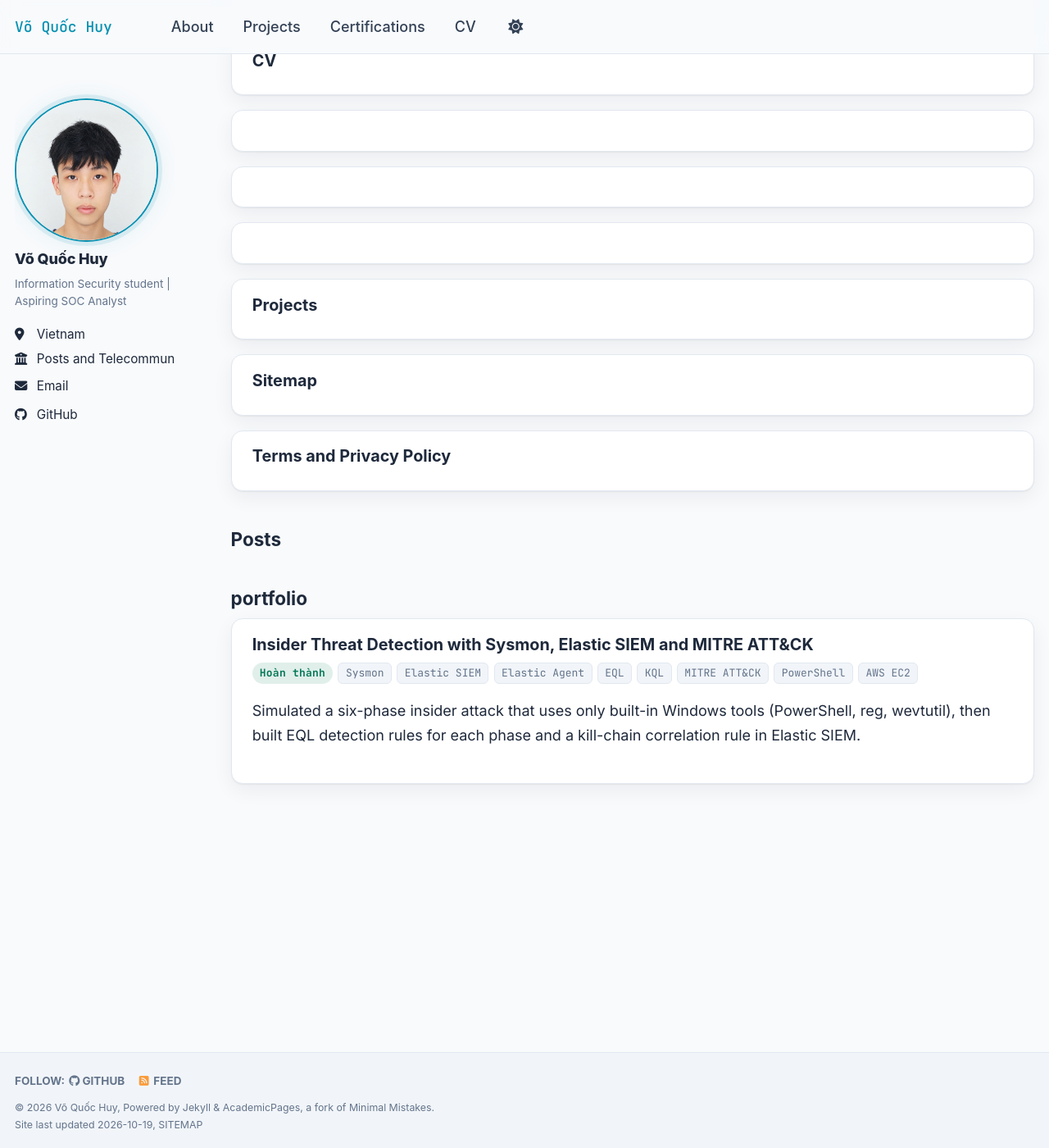
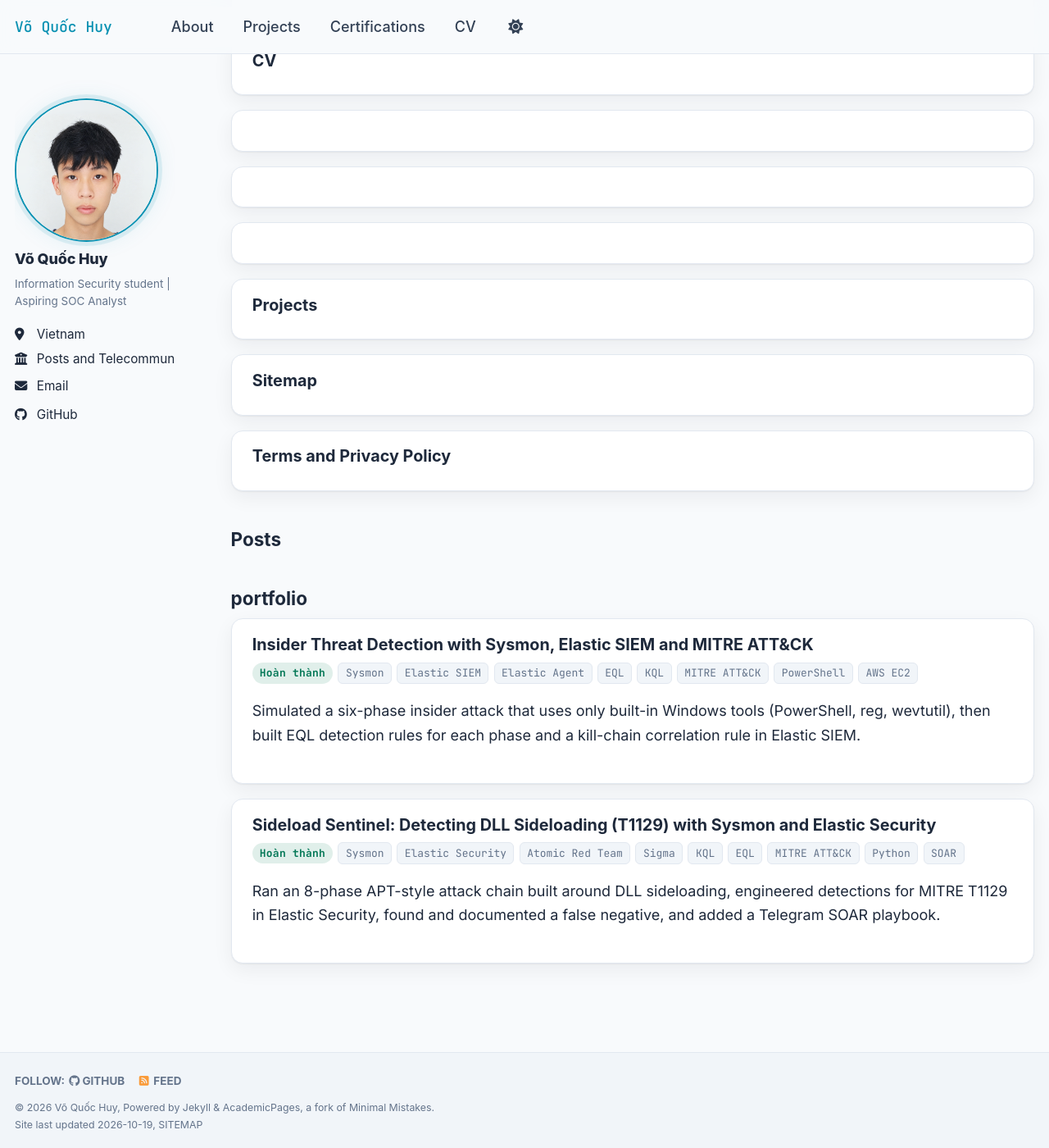
Before and after one commit to huyvo13032005/huyvo13032005.github.io, a Jekyll site: the page built from _pages/sitemap.md, in a window 1280 px wide and 1400 px high, scrolled down 548 px. Shown: the whole window at 82% size. Built offline with Jekyll 4.4.1, drawn with Linux system fonts in a browser that asks for light colours; a style sheet for code colours, icons or effects is not loaded; part of the change alters nothing that is shown.

Commit message:
Add project 2: Sideload Sentinel

````diff
--- a/_pages/cv.md
+++ b/_pages/cv.md
@@ -39,6 +39,12 @@ Projects
   * Wrote EQL detection rules and KQL hunt queries for each phase, mapped to MITRE ATT&CK, plus a kill-chain correlation rule (same host and user, ordered sequence, 2h window)
   * Tuned each rule with exclusions and negative tests to reduce false positives
   * [Write-up]({{ base_path }}/portfolio/01-insider-threat-detection/) · [GitHub](https://github.com/huyvo13032005/Insider-PowerShell-Detection)
+* **Sideload Sentinel: Detecting DLL Sideloading (T1129) with Sysmon and Elastic Security** (course project, PTIT, 2026)
+  * Ran an 8-phase APT-style attack chain (phishing, DLL sideloading, persistence, C2, exfiltration) in a Kali / Windows 10 / Elastic Cloud lab
+  * Engineered KQL, Sigma and EQL detections for MITRE T1129 from Sysmon image-load and file-create telemetry; validated a real Elastic alert
+  * Identified a false negative (signed system DLL from System32) and proposed tuning on signer, parent process and file age
+  * Built a Flask webhook to Telegram SOAR playbook (alert to notification in under 5 seconds in the lab)
+  * [Write-up]({{ base_path }}/portfolio/02-sideload-sentinel-t1129/) · [GitHub](https://github.com/huyvo13032005/sideload-sentinel)
 
 Contact
 ======
--- /dev/null
+++ b/_portfolio/02-sideload-sentinel-t1129.md
@@ -0,0 +1,167 @@
+---
+title: "Sideload Sentinel: Detecting DLL Sideloading (T1129) with Sysmon and Elastic Security"
+excerpt: "Ran an 8-phase APT-style attack chain built around DLL sideloading, engineered detections for MITRE T1129 in Elastic Security, found and documented a false negative, and added a Telegram SOAR playbook."
+collection: portfolio
+status: done
+tools: ["Sysmon", "Elastic Security", "Atomic Red Team", "Sigma", "KQL", "EQL", "MITRE ATT&CK", "Python", "SOAR"]
+order: 2
+---
+
+**Detection Engineering lab · Windows endpoint · Course project at PTIT**
+
+[GitHub repository](https://github.com/huyvo13032005/sideload-sentinel) · [Detection rules](https://github.com/huyvo13032005/sideload-sentinel/tree/main/detection-rules) · [SOAR scripts](https://github.com/huyvo13032005/sideload-sentinel/tree/main/soar) · [ATT&CK Navigator layer](https://github.com/huyvo13032005/sideload-sentinel/blob/main/mitre-navigator/layer.json)
+
+## Overview
+
+DLL sideloading lets an attacker run code inside a legitimate, trusted process instead of dropping a new executable that antivirus would flag. In MITRE ATT&CK this behavior is **T1129 - Shared Modules** (Execution). It is hard to catch with simple process-name or signature rules, because the process is legitimate and the DLL can even be validly signed.
+
+This project takes that single technique and follows it end to end: simulate it inside a realistic attack chain, work out which telemetry exposes it, write and validate detection logic in Elastic Security, then measure where the detection fails and automate the first response.
+
+<div class="stats">
+  <div class="stat"><span class="stat__num">8/8</span><span class="stat__label">Attack phases executed</span></div>
+  <div class="stat"><span class="stat__num">~0.5 s</span><span class="stat__label">File create to DLL load (measured)</span></div>
+  <div class="stat"><span class="stat__num">&lt; 5 s</span><span class="stat__label">Alert to Telegram (lab)</span></div>
+</div>
+
+## How this differs from my insider-threat project
+
+Both projects are detection engineering on Windows with Sysmon and an Elastic SIEM, but they answer different questions.
+
+| | [Insider Threat Detection]({{ site.baseurl }}/portfolio/01-insider-threat-detection/) | Sideload Sentinel (this project) |
+|---|---|---|
+| Threat model | Malicious insider with a valid account, using only built-in tools | External APT-style intrusion: phishing, DLL sideloading, persistence, C2, exfiltration |
+| Approach | **Breadth:** six kill-chain phases, one rule each | **Depth:** one technique (T1129) from telemetry to validation to failure analysis |
+| Key telemetry | Sysmon process, network, file, registry and file-delete events | Sysmon image load (EID 7) correlated with file creation (EID 11) |
+| Detection | EQL per phase plus a full-chain correlation rule | KQL and Sigma rules plus an EQL file-create to image-load sequence |
+| Validation | Positive and negative test cases, full-chain simulation | Real Elastic alert, plus a benign signed-DLL test that exposed a false negative |
+| Response | Analyst-driven | SOAR mini playbook (webhook to Telegram) |
+
+## Lab architecture
+
+| Machine | Role |
+|---|---|
+| Kali Linux | Attacker: HTTP server hosting payloads, reverse-shell listener, exfiltration listener |
+| Windows 10 Home | Victim endpoint with Sysmon and Elastic Agent |
+| Elastic Security (Elastic Cloud) | SIEM: detection rules and alerts, logs in the `windows.sysmon_operational` data stream |
+
+Atomic Red Team was used for the T1218.011 and T1129 test cases. Telemetry scope was deliberately limited to Sysmon and Windows Event Log (no commercial EDR, no raw network capture).
+
+## Attack chain
+
+The chain has eight phases, mapped to ATT&CK tactics. Note that *Weaponization* is a Lockheed Martin Kill Chain phase, not an ATT&CK tactic, so the mapping is done separately rather than forced.
+
+| # | Phase | ATT&CK | What happened | Detection status |
+|---|---|---|---|---|
+| 1 | Reconnaissance | T1595 | Active scanning | Out of scope (needs network telemetry) |
+| 2 | Weaponization | T1129 | Prepared a malicious `.lnk` and a sideloaded `version.dll` | **Detected** |
+| 3 | Delivery | T1566.001 | Phishing email with `Invoice.zip` | Not detected |
+| 4 | Exploitation | T1204.002 | User opens the shortcut disguised as a PDF | Not detected |
+| 5 | Persistence | T1053.005 | Scheduled task named "WindowsUpdate" running as SYSTEM | Partial |
+| 6 | Command and Control | T1071.001 | HTTP beacon and heartbeat | Partial |
+| 7 | Discovery | T1033 | `whoami /all` | Not tested |
+| 8 | Exfiltration | T1041 | HTTP POST of a staged file | Not tested |
+
+"Partial" means telemetry was captured and the rule logic was mapped, but no working alert was validated. T1595 is out of scope rather than a false negative: its official detection strategy relies on network traffic data that this lab does not collect.
+
+## Detection engineering
+
+### From ATT&CK to telemetry
+
+I started from the official detection strategy for T1129 (DET0018 / AN0052) and mapped its data components to Sysmon events:
+
+| Data component | Sysmon event |
+|---|---|
+| Process creation | EID 1 |
+| Network connection | EID 3 |
+| Image load (module load) | EID 7 |
+| File creation | EID 11 |
+| DNS query | EID 22 |
+
+### Rule 1: suspicious DLL load from a user-writable path (Medium, risk 47)
+
+```kql
+event.code: "7" and
+(process.name: "powershell.exe" or process.name: "pwsh.exe" or
+ process.name: "rundll32.exe" or process.name: "regsvr32.exe") and
+(dll.path: *AppData* or dll.path: *Downloads* or
+ dll.path: *Users\Public* or dll.path: *Windows\Temp*)
+```
+
+A companion rule on Sysmon EID 11 (Low, risk 21) flags the DLL being written to the same kinds of directories. I also wrote the equivalent **Sigma** rule so the logic is portable beyond Elastic.
+
+### Correlation: file creation then image load
+
+The timeline showed a DLL written and then loaded within about half a second (09:18:26.832 to 09:18:27.357). That measurement drove the window of the correlation rule:
+
+```eql
+sequence by user.name with maxspan=30s
+  [ file where event.code == "11" and file.extension == "dll" and
+    file.path : ("*\\AppData\\*", "*\\Downloads\\*",
+                 "*\\Users\\Public\\*", "*\\Windows\\Temp\\*") ]
+  [ library where event.code == "7" and
+    dll.path : ("*\\AppData\\*", "*\\Downloads\\*",
+                "*\\Users\\Public\\*", "*\\Windows\\Temp\\*") and
+    process.name : ("rundll32.exe", "powershell.exe",
+                    "pwsh.exe", "regsvr32.exe") ]
+```
+
+The trade-off: requiring both events raises confidence, but a DLL planted long before it is loaded falls outside the 30-second window. This sequence is a design based on measured timing; the alerts I validated in Elastic came from the two single-event rules above.
+
+<figure>
+  <img src="{{ site.baseurl }}/images/sideload/filecreate-imageload.png" alt="Elastic Discover showing a file creation event followed by an image load event half a second later">
+  <figcaption>File creation (09:18:26.832) followed by the image load (09:18:27.357) in Elastic Discover.</figcaption>
+</figure>
+
+<figure>
+  <img src="{{ site.baseurl }}/images/sideload/elastic-alert.png" alt="Elastic Security alert Suspicious DLL Load From User-Writable Path with risk score 47">
+  <figcaption>Real alert from the lab: powershell.exe loading a DLL from a Temp folder, mapped to Execution / Shared Modules (T1129), risk score 47.</figcaption>
+</figure>
+
+## Finding: a false negative
+
+I also tested a benign-looking case with Atomic Red Team (T1218.011): `rundll32.exe` loading the Microsoft-signed `pcwutl.dll` from `System32`. The rule did **not** fire.
+
+<figure>
+  <img src="{{ site.baseurl }}/images/sideload/pcwutl-false-negative.png" alt="Sysmon event 7 showing rundll32 loading a validly signed pcwutl.dll from System32">
+  <figcaption>Sysmon EID 7: a validly signed system DLL from System32, so a path-only rule misses it.</figcaption>
+</figure>
+
+The reason is that the rule only checks the DLL path. An attacker can abuse a legitimate, signed DLL in a trusted location and slip past it. A valid signature does not mean safe, and an odd path alone is not enough.
+
+**Proposed tuning** (based on the Mutable Elements of the official detection strategies):
+
+1. **Signature trust:** exclude known good signers to cut false positives, and treat signed-but-odd-path DLLs as "suspicious" rather than ignoring them.
+2. **Parent process:** Office apps, `explorer.exe` opening a `.lnk`, or `rundll32.exe` loading from `System32` each map to a different technique.
+3. **Recency:** a DLL created within the last hour before it is loaded deserves higher confidence.
+
+The signer-exclusion variant is written in the repo; the parent-process and recency checks are documented but not yet implemented as rules.
+
+## SOAR mini playbook
+
+To shorten the time from alert to action, I built a small playbook: an Elastic rule action (or a simulator script) sends a webhook to a Flask listener, which extracts the DLL SHA-256 and posts a formatted alert to Telegram with a recommended response (isolate the endpoint, collect forensics).
+
+In the lab the notification arrived in under 5 seconds. It was tested with a single alert and with seven alerts in a row following the kill chain. The seven-alert demo uses simulated payloads, since only T1129 has a real Elastic rule behind it. VirusTotal enrichment is implemented in the code but was not run for lack of an API key, and there is no automatic containment yet. The scripts in the repo are a reference implementation written to match the behavior I observed in the lab.
+
+## Limitations
+
+Stating these plainly is part of the point of a detection project:
+
+- Only **1 of 9 techniques** has a working, validated alert in Elastic.
+- **False-positive rate was not measured.** Doing it properly means running a set of legitimate installers for 24 to 48 hours and counting the alerts.
+- The correlation rule covers two steps, not the whole attack chain.
+- The tuned rule has not been re-tested in the lab.
+- Scope is Windows only, although T1129 also applies to Linux and macOS.
+
+## What I learned
+
+- **Measure before you correlate.** The 30-second window came from an observed 0.5-second gap, not a guess.
+- **Path-only detection is fragile.** Signer, parent process and file age change the verdict.
+- **Know what your telemetry can see.** Marking T1595 as out of scope was more honest than counting it as a miss.
+- **Report coverage truthfully.** One validated alert beats a diagram that implies nine.
+
+## Next steps
+
+- Finish detections for the remaining techniques and a correlation rule over the full chain
+- Quantify false positives with a legitimate-software baseline
+- Implement the parent-process and recency checks
+- Production-grade SOAR: real VirusTotal key, auto-containment, case management
--- a/_sass/_custom.scss
+++ b/_sass/_custom.scss
@@ -393,6 +393,30 @@ code, pre { font-family: $mono; }
 .page__footer { border-top: 1px solid var(--global-border-color); }
 .page__footer-follow ul li a, .page__footer-copyright { color: var(--c-muted); }
 
+
+/* ---------- Figures (ảnh minh họa trong trang dự án) ---------- */
+.page__content figure {
+  margin: 1.5rem 0;
+  img {
+    width: 100%;
+    height: auto;
+    border: 1px solid var(--global-border-color);
+    border-radius: 10px;
+    box-shadow: var(--c-shadow);
+  }
+  figcaption {
+    margin-top: 0.5rem;
+    font-size: 0.85rem;
+    color: var(--c-muted);
+    text-align: center;
+  }
+}
+.page__content table {
+  display: block;
+  overflow-x: auto;
+  font-size: 0.9rem;
+}
+
 @media (max-width: 600px) {
   .stats { grid-template-columns: 1fr; }
 }
````
Also changed, not shown: images/sideload/elastic-alert.png (added), images/sideload/filecreate-imageload.png (added), images/sideload/pcwutl-false-negative.png (added).
